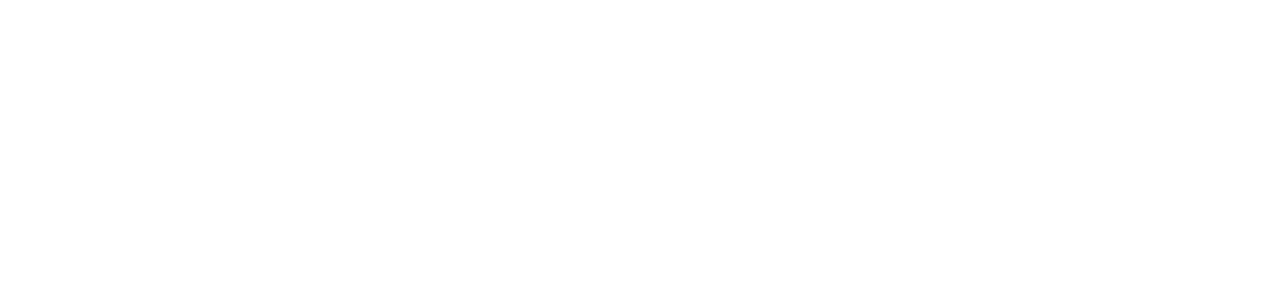
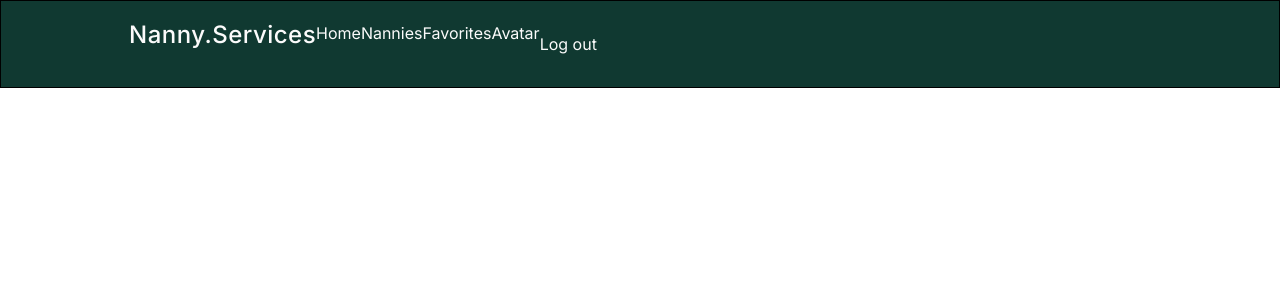
Before and after one commit to kopasovska/nanny-services, a Next.js app: page / in a window 1280 px wide. Shown: the top 300 px of the page. Built offline with nearby package versions, Linux system fonts and the light colour scheme.

Commit message:
Feat: start creating Header component

```diff
--- a/app/globals.css
+++ b/app/globals.css
@@ -3,10 +3,13 @@
 :root {
   --background: #ffffff;
   --foreground: #171717;
+  --black: #000;
+  --white: #fbfbfb;
+  --deep-green: #103931;
 }
 
 body {
   background: var(--background);
   color: var(--foreground);
-  font-family: Arial, Helvetica, sans-serif;
+  font-family: var(--font-inter), sans-serif;
 }
--- a/app/layout.tsx
+++ b/app/layout.tsx
@@ -1,4 +1,12 @@
+import Header from "@/components/layout/Header";
 import "./globals.css";
+import { Inter } from "next/font/google";
+
+const inter = Inter({
+  weight: ["400", "500"],
+  variable: "--font-inter",
+  display: "swap",
+});
 
 export default function RootLayout({
   children,
@@ -7,7 +15,10 @@
 }>) {
   return (
     <html lang="en">
-      <body>{children}</body>
+      <body className={inter.variable}>
+        <Header />
+        <main>{children}</main>
+      </body>
     </html>
   );
 }
--- a/components/layout/Header.tsx
+++ b/components/layout/Header.tsx
@@ -1,5 +1,22 @@
 const Header = () => {
-  return <div>Header</div>;
+  return (
+    <header className="h-[88px] mx-h-88 flex px-[128px] py-[20px] bg-(--deep-green) border border-(--black) text-(--white)">
+      <p className="text-2xl font-medium leading-[117%] tracking-[0.02em]">
+        Nanny.Services
+      </p>
+      <nav>
+        <ul className="flex">
+          <li>Home</li>
+          <li>Nannies</li>
+          <li>Favorites</li>
+        </ul>
+      </nav>
+      <div className="flex">
+        <div>Avatar</div>
+        <button>Log out</button>
+      </div>
+    </header>
+  );
 };
 
 export default Header;
```
